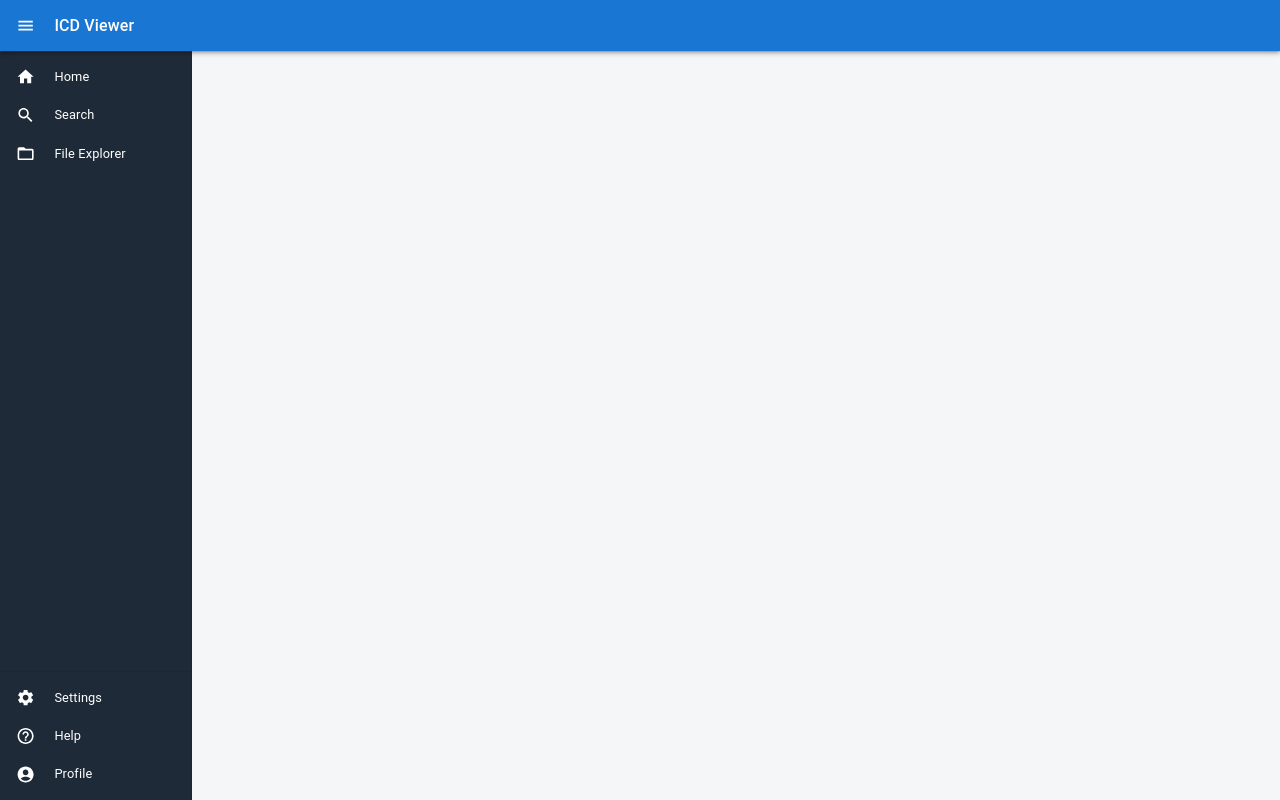
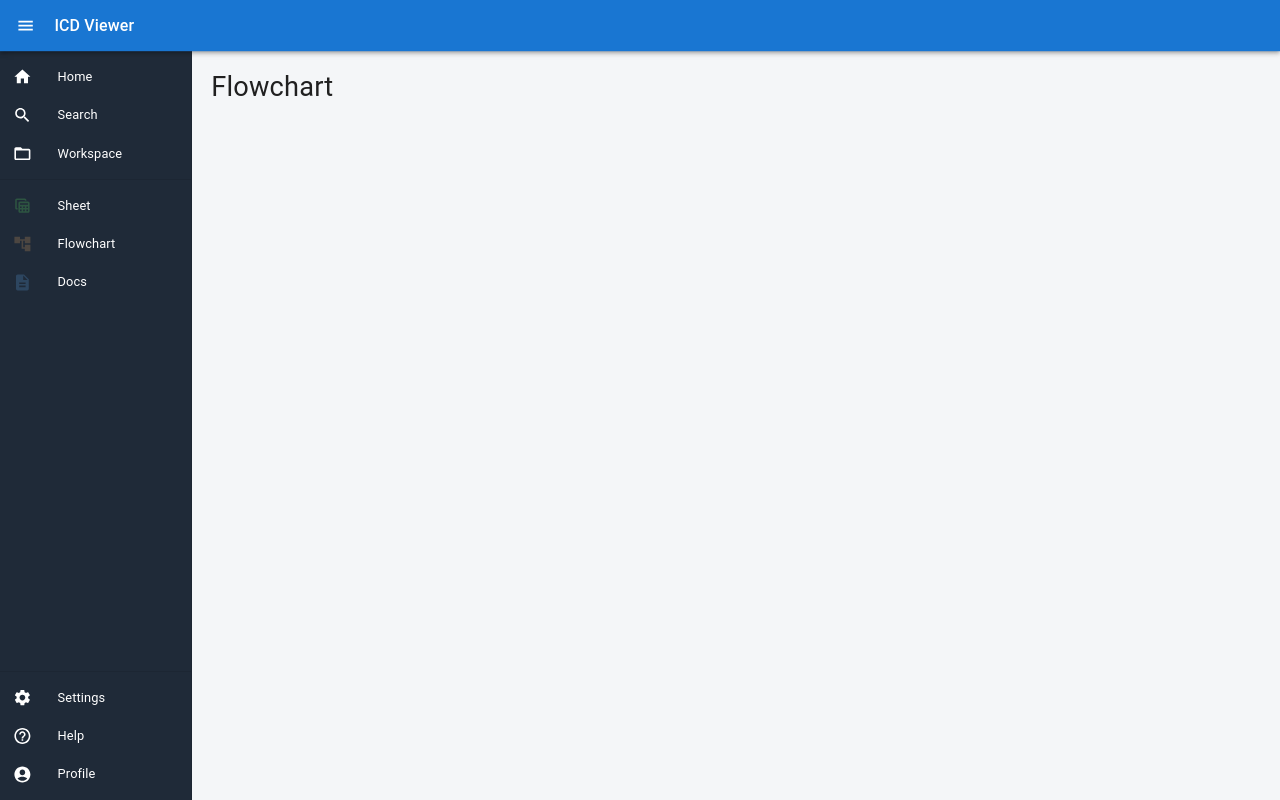
Before and after one commit to hoon9732/devenv_vault, a React (Create React App) app in the folder blueprint-gui/: page /flowchart in a window 1280 px wide. Built offline with nearby package versions, Linux system fonts and the light colour scheme.

Commit message:
Automated backup 2025-09-26 17:07:53.36

```diff
--- a/blueprint-gui/preload.js
+++ b/blueprint-gui/preload.js
@@ -5,4 +5,7 @@ contextBridge.exposeInMainWorld('electron', {
   readProfile: () => ipcRenderer.invoke('read-profile'),
   writeProfile: (data) => ipcRenderer.invoke('write-profile', data),
   openHelpWindow: (theme) => ipcRenderer.invoke('open-help-window', theme),
+  getWorkspacePath: () => ipcRenderer.invoke('get-workspace-path'),
+  setWorkspacePath: () => ipcRenderer.invoke('set-workspace-path'),
+  readDirectory: (path) => ipcRenderer.invoke('read-directory', path),
 });
--- a/blueprint-gui/src/App.js
+++ b/blueprint-gui/src/App.js
@@ -1,4 +1,4 @@
-import React, { useState, useMemo } from 'react';
+import React, { useState, useMemo, useEffect } from 'react';
 import { Routes, Route, useNavigate } from 'react-router-dom';
 import Box from '@mui/material/Box';
 import CssBaseline from '@mui/material/CssBaseline';
@@ -11,6 +11,9 @@ import HomeScreen from './pages/HomeScreen';
 import SearchScreen from './pages/SearchScreen';
 import FileViewerScreen from './pages/FileViewerScreen';
 import SettingsScreen from './pages/SettingsScreen';
+import SheetScreen from './pages/SheetScreen';
+import FlowchartScreen from './pages/FlowchartScreen';
+import DocsScreen from './pages/DocsScreen';
 import SecondarySidebar from './components/SecondarySidebar';
 import { useLanguage } from './contexts/LanguageContext';
 import AppModal from './components/AppModal';
@@ -18,9 +21,8 @@ import ProfileContent from './components/ProfileContent';
 
 function App() {
   const [open, setOpen] = useState(true);
-  const [secondaryOpen, setSecondaryOpen] = useState(false);
-  const [secondaryCollapsed, setSecondaryCollapsed] = useState(false);
-  const [secondaryContent, setSecondaryContent] = useState(null);
+  const [isSecondaryOpen, setIsSecondaryOpen] = useState(false); // Independent state for secondary sidebar visibility
+  const [workspacePath, setWorkspacePath] = useState(null); // Holds the path to the current workspace
   const [fileContent, setFileContent] = useState('');
   const [themeMode, setThemeMode] = useState('light');
   const [uiScale, setUiScale] = useState(0.8);
@@ -28,6 +30,20 @@ function App() {
   const [modalContent, setModalContent] = useState(null);
   const navigate = useNavigate();
   const { t } = useLanguage();
+
+  // Fetch the workspace path when the app loads
+  useEffect(() => {
+    const loadWorkspace = async () => {
+      if (window.electron) {
+        const path = await window.electron.getWorkspacePath();
+        if (path) {
+          setWorkspacePath(path);
+          setIsSecondaryOpen(true); // Open sidebar if a workspace is already set
+        }
+      }
+    };
+    loadWorkspace();
+  }, []);
 
   const theme = useMemo(
     () =>
@@ -68,27 +84,19 @@ function App() {
   const handleDrawerToggle = () => {
     setOpen(!open);
     if (open) {
-      setSecondaryOpen(false);
+      setIsSecondaryOpen(false);
     }
   };
 
   const handleSecondaryToggle = (item) => {
-    navigate(item.path);
-    if (item.text === t('Home')) {
-      if (secondaryContent !== item.text) {
-        setSecondaryContent(item.text);
-        setSecondaryOpen(true);
-        setSecondaryCollapsed(false);
-      } else if (secondaryOpen && !secondaryCollapsed) {
-        setSecondaryCollapsed(true);
-      } else if (secondaryOpen && secondaryCollapsed) {
-        setSecondaryOpen(false);
-      } else {
-        setSecondaryOpen(true);
-        setSecondaryCollapsed(false);
-      }
-    } else {
-      setSecondaryOpen(false);
+    // If the item has a path, navigate to it.
+    if (item.path) {
+      navigate(item.path);
+    }
+
+    // Special logic for the Workspace button
+    if (item.text === t('Workspace')) {
+      setIsSecondaryOpen(!isSecondaryOpen);
     }
   };
 
@@ -147,7 +155,12 @@ function App() {
                 }),
             }}
           >
-            <SecondarySidebar open={secondaryOpen} collapsed={secondaryCollapsed} content={secondaryContent} />
+            <SecondarySidebar
+              open={isSecondaryOpen}
+              setOpen={setIsSecondaryOpen}
+              workspacePath={workspacePath}
+              setWorkspacePath={setWorkspacePath}
+            />
             <Box
               component="main"
               sx={{
@@ -161,6 +174,9 @@ function App() {
                 <Route path="/search" element={<SearchScreen />} />
                 <Route path="/file-viewer" element={<FileViewerScreen fileContent={fileContent} />} />
                 <Route path="/settings" element={<SettingsScreen themeMode={themeMode} setThemeMode={setThemeMode} uiScale={uiScale} setUiScale={setUiScale} />} />
+                <Route path="/sheet" element={<SheetScreen />} />
+                <Route path="/flowchart" element={<FlowchartScreen />} />
+                <Route path="/docs" element={<DocsScreen />} />
               </Routes>
             </Box>
           </Box>
--- a/blueprint-gui/src/components/SecondarySidebar.js
+++ b/blueprint-gui/src/components/SecondarySidebar.js
@@ -1,71 +1,81 @@
 import React from 'react';
-import List from '@mui/material/List';
-import ListItem from '@mui/material/ListItem';
-import ListItemButton from '@mui/material/ListItemButton';
-import ListItemIcon from '@mui/material/ListItemIcon';
-import ListItemText from '@mui/material/ListItemText';
 import Toolbar from '@mui/material/Toolbar';
 import Box from '@mui/material/Box';
-import TableViewIcon from '@mui/icons-material/TableView';
-import AccountTreeIcon from '@mui/icons-material/AccountTree';
-import DescriptionIcon from '@mui/icons-material/Description';
+import Button from '@mui/material/Button';
+import IconButton from '@mui/material/IconButton';
+import Tooltip from '@mui/material/Tooltip';
+import FolderOpenIcon from '@mui/icons-material/FolderOpen';
+import NoteAddIcon from '@mui/icons-material/NoteAdd';
+import CreateNewFolderIcon from '@mui/icons-material/CreateNewFolder';
+import CloseIcon from '@mui/icons-material/Close';
 import { useLanguage } from '../contexts/LanguageContext';
+import TreeView from './TreeView';
 
 const drawerWidth = 240;
-const collapsedWidth = 60;
 
-const SecondarySidebar = ({ open, collapsed, content }) => {
+const SecondarySidebar = ({ open, setOpen, workspacePath, setWorkspacePath }) => {
   const { t } = useLanguage();
 
-  const getItems = () => {
-    // Use t('Home') to get the translated string for "Home"
-    if (content === t('Home')) {
-      return [
-        { text: t('Sheet'), icon: <TableViewIcon /> },
-        { text: t('Flowchart'), icon: <AccountTreeIcon /> },
-        { text: t('Docs'), icon: <DescriptionIcon /> },
-      ];
+  const handleOpenWorkspace = async () => {
+    if (window.electron) {
+      const path = await window.electron.setWorkspacePath();
+      if (path) {
+        setWorkspacePath(path);
+      }
     }
-    return [];
   };
-
-  const items = getItems();
-  const currentWidth = open ? (collapsed ? collapsedWidth : drawerWidth) : 0;
 
   return (
     <Box
       sx={{
-        width: currentWidth,
+        width: open ? drawerWidth : 0,
         flexShrink: 0,
-        backgroundColor: (theme) => theme.palette.mode === 'dark' ? '#2c3e50' : '#ecf0f1',
-        color: (theme) => theme.palette.mode === 'dark' ? '#ffffff' : '#000000',
-        overflowX: 'hidden',
+        backgroundColor: (theme) => theme.palette.mode === 'dark' ? '#252526' : '#f3f3f3',
+        color: (theme) => theme.palette.mode === 'dark' ? '#cccccc' : '#333333',
+        overflow: 'hidden',
         transition: (theme) =>
           theme.transitions.create('width', {
             easing: theme.transitions.easing.sharp,
             duration: theme.transitions.duration.enteringScreen,
           }),
+        display: 'flex',
+        flexDirection: 'column',
       }}
     >
-      <Toolbar />
-      <Box sx={{ overflow: 'hidden' }}>
-        <List>
-          {items.map((item) => (
-            <ListItem key={item.text} disablePadding>
-              <ListItemButton sx={{ minHeight: 48, justifyContent: 'initial', px: 2.5 }}>
-                <ListItemIcon sx={{
-                  color: 'inherit',
-                  minWidth: 0,
-                  mr: 3,
-                  justifyContent: 'center'
-                }}>
-                  {item.icon}
-                </ListItemIcon>
-                <ListItemText primary={item.text} sx={{ opacity: collapsed ? 0 : 1, whiteSpace: 'nowrap' }} />
-              </ListItemButton>
-            </ListItem>
-          ))}
-        </List>
+      <Toolbar sx={{ minHeight: '48px !important', p: '0 8px !important', justifyContent: 'space-between' }}>
+        <Box>
+          <Tooltip title={t('Open New Workspace')}>
+            <IconButton onClick={handleOpenWorkspace}>
+              <FolderOpenIcon />
+            </IconButton>
+          </Tooltip>
+          <Tooltip title={t('New File')}>
+            <IconButton>
+              <NoteAddIcon />
+            </IconButton>
+          </Tooltip>
+          <Tooltip title={t('New Folder')}>
+            <IconButton>
+              <CreateNewFolderIcon />
+            </IconButton>
+          </Tooltip>
+        </Box>
+        <Tooltip title={t('Close Sidebar')}>
+          <IconButton onClick={() => setOpen(false)}>
+            <CloseIcon />
+          </IconButton>
+        </Tooltip>
+      </Toolbar>
+      <Box sx={{ overflowY: 'auto', flexGrow: 1 }}>
+        {workspacePath ? (
+          <TreeView rootPath={workspacePath} />
+        ) : (
+          <Box sx={{ p: 2, textAlign: 'center' }}>
+            <Button variant="contained" onClick={handleOpenWorkspace}>
+              {t('Open Workspace')}
+            </Button>
+          </Box>
+        )}
       </Box>
     </Box>
   );
--- a/blueprint-gui/src/components/Sidebar.js
+++ b/blueprint-gui/src/components/Sidebar.js
@@ -1,5 +1,4 @@
 import React from 'react';
-// import { Link } from 'react-router-dom';
 import { styled } from '@mui/material/styles';
 import MuiDrawer from '@mui/material/Drawer';
 import List from '@mui/material/List';
@@ -17,6 +16,10 @@ import FolderOpenIcon from '@mui/icons-material/FolderOpen';
 import SettingsIcon from '@mui/icons-material/Settings';
 import HelpOutlineIcon from '@mui/icons-material/HelpOutline';
 import AccountCircleIcon from '@mui/icons-material/AccountCircle';
+import TableViewIcon from '@mui/icons-material/TableView';
+import AccountTreeIcon from '@mui/icons-material/AccountTree';
+import DescriptionIcon from '@mui/icons-material/Description';
+
 import { useLanguage } from '../contexts/LanguageContext';
 
 const drawerWidth = 240;
@@ -59,12 +62,19 @@ const Drawer = styled(MuiDrawer, { shouldForwardProp: (prop) => prop !== 'open'
   }),
 );
 
-const Sidebar = ({ open, handleFileOpen, handleSecondaryToggle, handleModalOpen, handleHelpClick }) => {
+const Sidebar = ({ open, handleSecondaryToggle, handleModalOpen, handleHelpClick }) => {
   const { t } = useLanguage();
 
   const mainNavItems = [
     { text: t('Home'), icon: <HomeIcon />, path: '/' },
     { text: t('Search'), icon: <SearchIcon />, path: '/search' },
+    { text: t('Workspace'), icon: <FolderOpenIcon /> },
+  ];
+
+  const appNavItems = [
+    { text: t('Sheet'), icon: <TableViewIcon />, path: '/sheet', color: 'rgba(102, 255, 102, 0.2)' },
+    { text: t('Flowchart'), icon: <AccountTreeIcon />, path: '/flowchart', color: 'rgba(255, 178, 102, 0.2)' },
+    { text: t('Docs'), icon: <DescriptionIcon />, path: '/docs', color: 'rgba(102, 178, 255, 0.2)' },
   ];
 
   const bottomNavItems = [
@@ -86,36 +96,47 @@ const Sidebar = ({ open, handleFileOpen, handleSecondaryToggle, handleModalOpen,
   return (
     <Drawer variant="permanent" open={open}>
       <Toolbar />
-      <Box sx={{ overflowX: 'hidden' }}>
+      <Box sx={{ overflow: 'hidden', display: 'flex', flexDirection: 'column', height: '100%' }}>
+        {/* Main Navigation */}
         <List>
           {mainNavItems.map((item) => (
-            <ListItem key={item.text} disablePadding onClick={() => handleSecondaryToggle(item)} sx={{ color: 'inherit', textDecoration: 'none' }}>
-              <ListItemButton sx={{ minHeight: 48, justifyContent: open ? 'initial' : 'center', px: 2.5 }}>
-                <ListItemIcon sx={{ minWidth: 0, mr: open ? 3 : 'auto', justifyContent: 'center' }}>{item.icon}</ListItemIcon>
-                <ListItemText primary={item.text} sx={{ opacity: open ? 1 : 0 }} />
+            <ListItem key={item.text} disablePadding onClick={() => handleSecondaryToggle(item)}>
+              <ListItemButton>
+                <ListItemIcon>{item.icon}</ListItemIcon>
+                <ListItemText primary={item.text} />
               </ListItemButton>
             </ListItem>
           ))}
-          <ListItem key="file-explorer" disablePadding onClick={handleFileOpen}>
-            <ListItemButton sx={{ minHeight: 48, justifyContent: open ? 'initial' : 'center', px: 2.5 }}>
-              <ListItemIcon sx={{ minWidth: 0, mr: open ? 3 : 'auto', justifyContent: 'center' }}><FolderOpenIcon /></ListItemIcon>
-              <ListItemText primary={t('File Explorer')} sx={{ opacity: open ? 1 : 0 }} />
-            </ListItemButton>
-          </ListItem>
         </List>
-      </Box>
-      <Box sx={{ position: 'absolute', bottom: 0, width: '100%', overflowX: 'hidden' }}>
+
         <Divider />
+
+        {/* App Navigation */}
         <List>
-          {bottomNavItems.map((item) => (
-             <ListItem key={item.text} disablePadding onClick={() => handleBottomNavClick(item)} sx={{ color: 'inherit', textDecoration: 'none' }}>
-             <ListItemButton sx={{ minHeight: 48, justifyContent: open ? 'initial' : 'center', px: 2.5 }}>
-               <ListItemIcon sx={{ minWidth: 0, mr: open ? 3 : 'auto', justifyContent: 'center' }}>{item.icon}</ListItemIcon>
-               <ListItemText primary={item.text} sx={{ opacity: open ? 1 : 0 }} />
-             </ListItemButton>
-           </ListItem>
+          {appNavItems.map((item) => (
+            <ListItem key={item.text} disablePadding onClick={() => handleSecondaryToggle(item)}>
+              <ListItemButton>
+                <ListItemIcon sx={{ color: item.color }}>{item.icon}</ListItemIcon>
+                <ListItemText primary={item.text} />
+              </ListItemButton>
+            </ListItem>
           ))}
         </List>
+
+        {/* Bottom Navigation */}
+        <Box sx={{ marginTop: 'auto' }}>
+          <Divider />
+          <List>
+            {bottomNavItems.map((item) => (
+              <ListItem key={item.text} disablePadding onClick={() => handleBottomNavClick(item)}>
+                <ListItemButton>
+                  <ListItemIcon>{item.icon}</ListItemIcon>
+                  <ListItemText primary={item.text} />
+                </ListItemButton>
+              </ListItem>
+            ))}
+          </List>
+        </Box>
       </Box>
     </Drawer>
   );
--- /dev/null
+++ b/blueprint-gui/src/components/TreeView.js
@@ -0,0 +1,80 @@
+import React, { useState, useEffect } from 'react';
+import Box from '@mui/material/Box';
+import List from '@mui/material/List';
+import ListItem from '@mui/material/ListItem';
+import ListItemButton from '@mui/material/ListItemButton';
+import ListItemIcon from '@mui/material/ListItemIcon';
+import ListItemText from '@mui/material/ListItemText';
+import Collapse from '@mui/material/Collapse';
+import FolderIcon from '@mui/icons-material/Folder';
+import InsertDriveFileIcon from '@mui/icons-material/InsertDriveFile';
+import ChevronRightIcon from '@mui/icons-material/ChevronRight';
+import ExpandMoreIcon from '@mui/icons-material/ExpandMore';
+
+const TreeViewItem = ({ item }) => {
+  const [isOpen, setIsOpen] = useState(false);
+  const [children, setChildren] = useState([]);
+
+  const handleToggle = async () => {
+    if (item.isDirectory) {
+      setIsOpen(!isOpen);
+      if (!children.length) {
+        const fetchedChildren = await window.electron.readDirectory(item.path);
+        setChildren(fetchedChildren);
+      }
+    }
+  };
+
+  return (
+    <>
+      <ListItem disablePadding sx={{ pl: 2 }}>
+        <ListItemButton onClick={handleToggle}>
+          <ListItemIcon sx={{ minWidth: 'auto', mr: 1 }}>
+            {item.isDirectory ? (
+              isOpen ? <ExpandMoreIcon /> : <ChevronRightIcon />
+            ) : (
+              <Box sx={{ width: 24 }} /> // Placeholder for alignment
+            )}
+          </ListItemIcon>
+          <ListItemIcon sx={{ minWidth: 'auto', mr: 1 }}>
+            {item.isDirectory ? <FolderIcon /> : <InsertDriveFileIcon />}
+          </ListItemIcon>
+          <ListItemText primary={item.name} />
+        </ListItemButton>
+      </ListItem>
+      {item.isDirectory && (
+        <Collapse in={isOpen} timeout="auto" unmountOnExit>
+          <List component="div" disablePadding>
+            {children.map((child) => (
+              <TreeViewItem key={child.path} item={child} />
+            ))}
+          </List>
+        </Collapse>
+      )}
+    </>
+  );
+};
+
+const TreeView = ({ rootPath }) => {
+  const [rootItems, setRootItems] = useState([]);
+
+  useEffect(() => {
+    const loadRoot = async () => {
+      if (rootPath) {
+        const items = await window.electron.readDirectory(rootPath);
+        setRootItems(items);
+      }
+    };
+    loadRoot();
+  }, [rootPath]);
+
+  return (
+    <List dense>
+      {rootItems.map((item) => (
+        <TreeViewItem key={item.path} item={item} />
+      ))}
+    </List>
+  );
+};
+
+export default TreeView;
--- a/blueprint-gui/src/i18n.js
+++ b/blueprint-gui/src/i18n.js
@@ -2,7 +2,7 @@ export const translations = {
   en: {
     'Home': 'Home',
     'Search': 'Search',
-    'File Explorer': 'File Explorer',
+    'Workspace': 'Workspace',
     'Settings': 'Settings',
     'Help': 'Help',
     'Profile': 'Profile',
@@ -20,7 +20,7 @@ export const translations = {
   ko: {
     'Home': '홈',
     'Search': '검색',
-    'File Explorer': '파일 탐색기',
+    'Workspace': '작업공간',
     'Settings': '설정',
     'Help': '도움말',
     'Profile': '프로필',
--- /dev/null
+++ b/blueprint-gui/src/pages/DocsScreen.js
@@ -0,0 +1,10 @@
+import React from 'react';
+import Typography from '@mui/material/Typography';
+import { useLanguage } from '../contexts/LanguageContext';
+
+const DocsScreen = () => {
+  const { t } = useLanguage();
+  return <Typography variant="h4">{t('Docs')}</Typography>;
+};
+
+export default DocsScreen;
--- /dev/null
+++ b/blueprint-gui/src/pages/FlowchartScreen.js
@@ -0,0 +1,10 @@
+import React from 'react';
+import Typography from '@mui/material/Typography';
+import { useLanguage } from '../contexts/LanguageContext';
+
+const FlowchartScreen = () => {
+  const { t } = useLanguage();
+  return <Typography variant="h4">{t('Flowchart')}</Typography>;
+};
+
+export default FlowchartScreen;
--- /dev/null
+++ b/blueprint-gui/src/pages/SheetScreen.js
@@ -0,0 +1,10 @@
+import React from 'react';
+import Typography from '@mui/material/Typography';
+import { useLanguage } from '../contexts/LanguageContext';
+
+const SheetScreen = () => {
+  const { t } = useLanguage();
+  return <Typography variant="h4">{t('Sheet')}</Typography>;
+};
+
+export default SheetScreen;
```
Also changed, not shown: blueprint-gui/main.js (+66 -8 lines), 1 other file (tests, documents, lock files or other folders).
